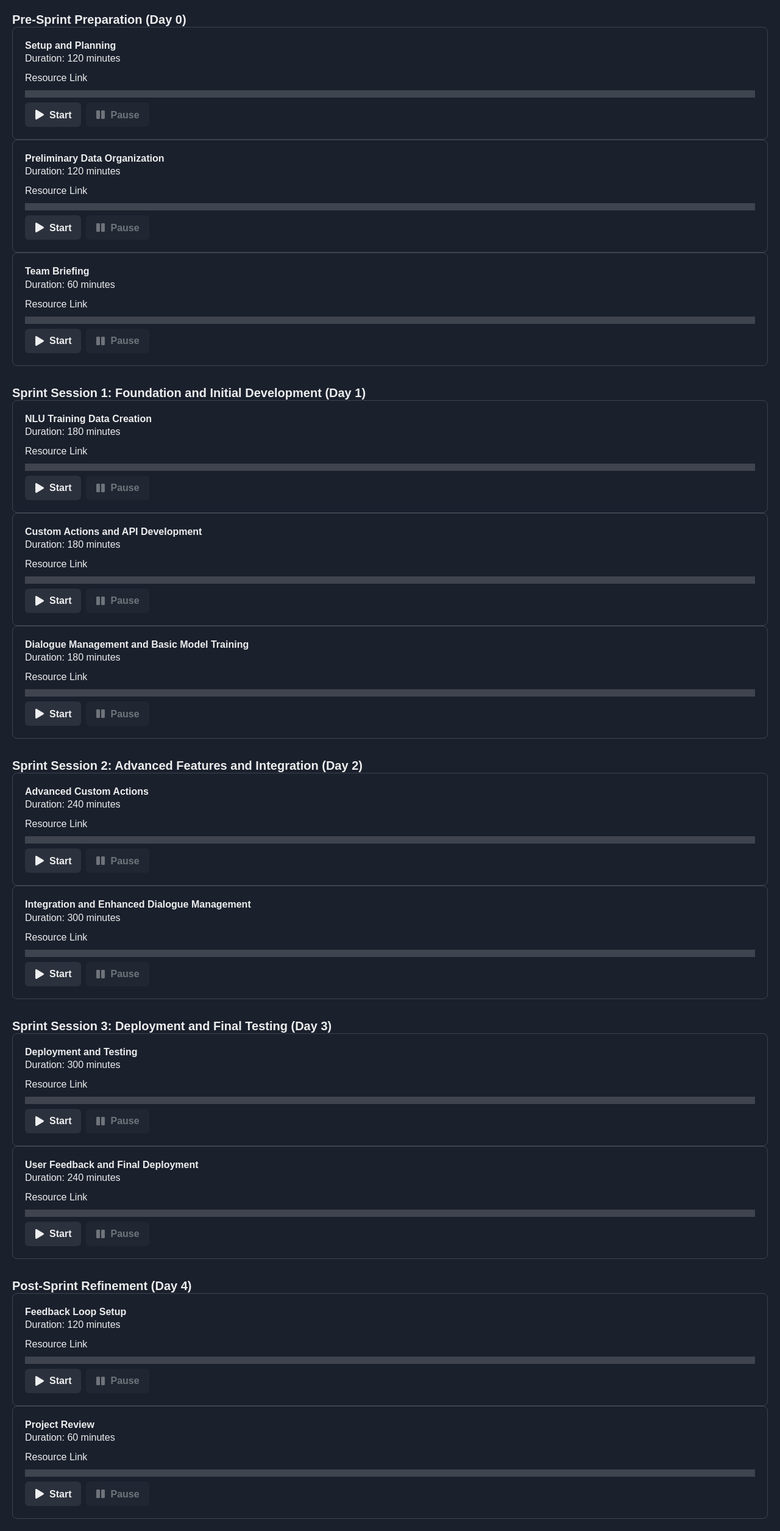
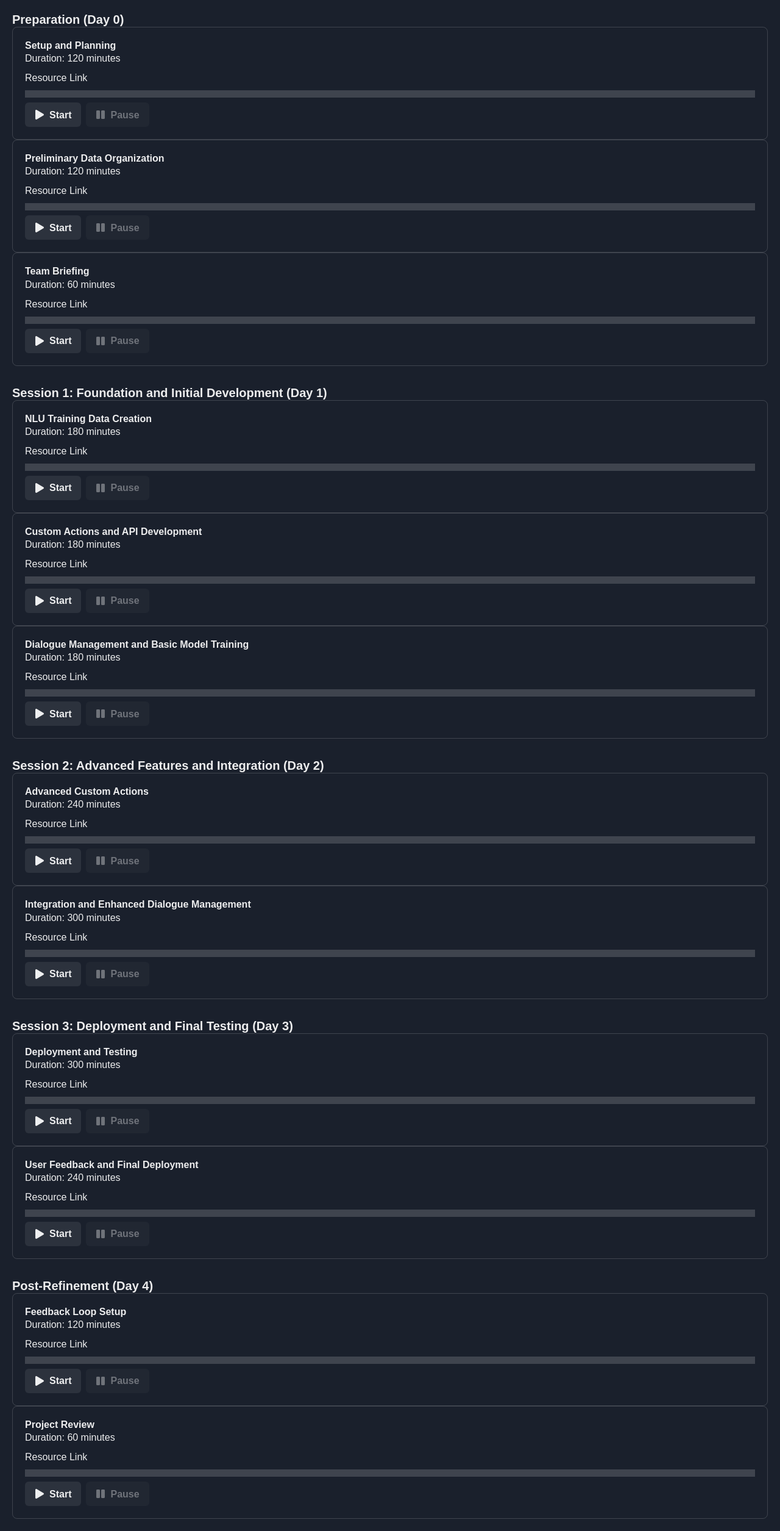
Before and after one commit to GPT-Engineer-App/marathon-assistant, a React (Vite) app: page / in a window 1280 px wide. Shown: the whole page at 61% size. Built offline with nearby package versions, Linux system fonts and the light colour scheme.

Commit message:
Remove sprint
Removed the word "Sprint" from the titles in the `Index.jsx` component.

```diff
--- a/src/pages/Index.jsx
+++ b/src/pages/Index.jsx
@@ -4,7 +4,7 @@ import { FaPlay, FaPause, FaRedo } from "react-icons/fa";
 
 const tasks = [
   {
-    title: "Pre-Sprint Preparation (Day 0)",
+    title: "Preparation (Day 0)",
     subtasks: [
       {
         name: "Setup and Planning",
@@ -24,7 +24,7 @@ const tasks = [
     ],
   },
   {
-    title: "Sprint Session 1: Foundation and Initial Development (Day 1)",
+    title: "Session 1: Foundation and Initial Development (Day 1)",
     subtasks: [
       {
         name: "NLU Training Data Creation",
@@ -44,7 +44,7 @@ const tasks = [
     ],
   },
   {
-    title: "Sprint Session 2: Advanced Features and Integration (Day 2)",
+    title: "Session 2: Advanced Features and Integration (Day 2)",
     subtasks: [
       {
         name: "Advanced Custom Actions",
@@ -59,7 +59,7 @@ const tasks = [
     ],
   },
   {
-    title: "Sprint Session 3: Deployment and Final Testing (Day 3)",
+    title: "Session 3: Deployment and Final Testing (Day 3)",
     subtasks: [
       {
         name: "Deployment and Testing",
@@ -74,7 +74,7 @@ const tasks = [
     ],
   },
   {
-    title: "Post-Sprint Refinement (Day 4)",
+    title: "Post-Refinement (Day 4)",
     subtasks: [
       {
         name: "Feedback Loop Setup",
```
